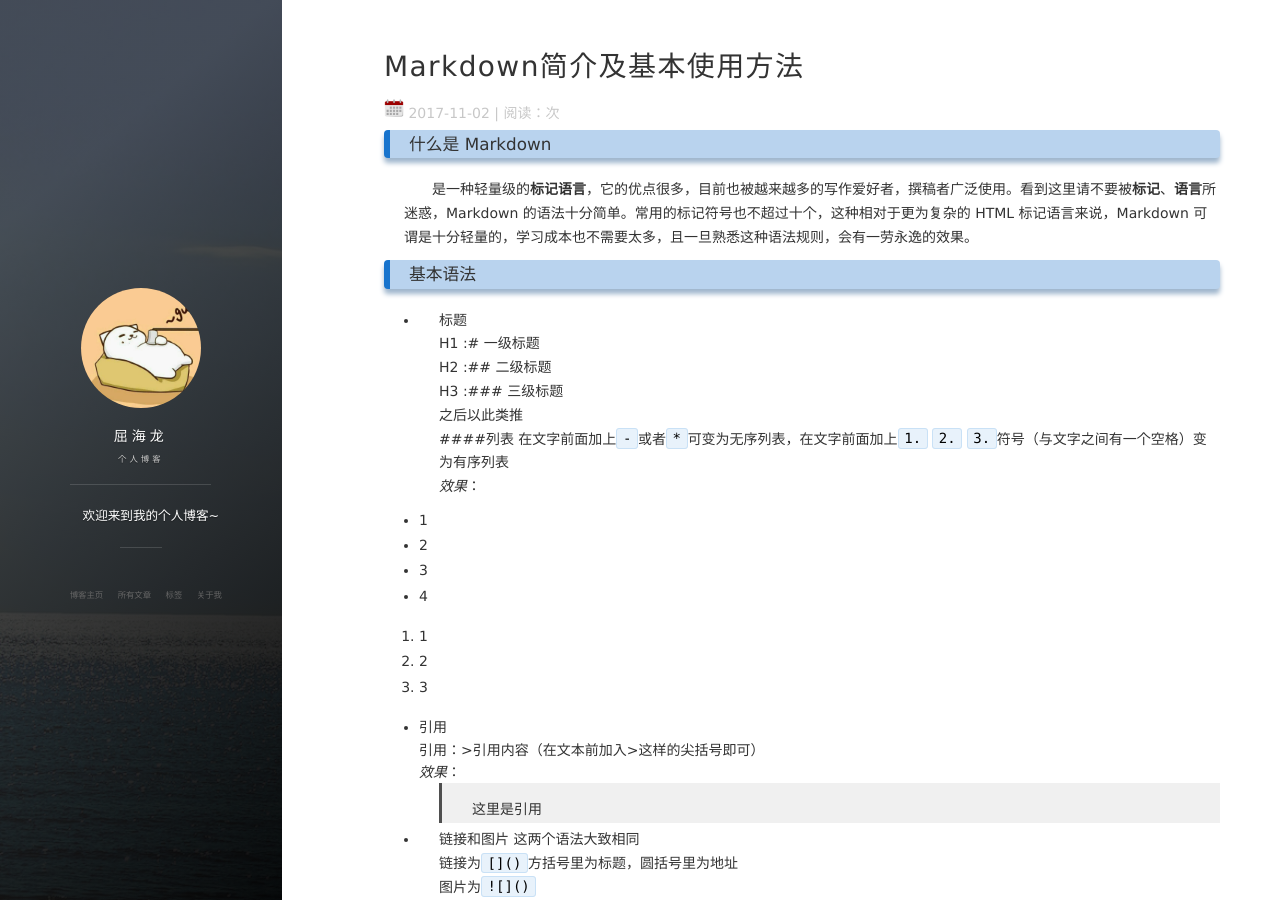
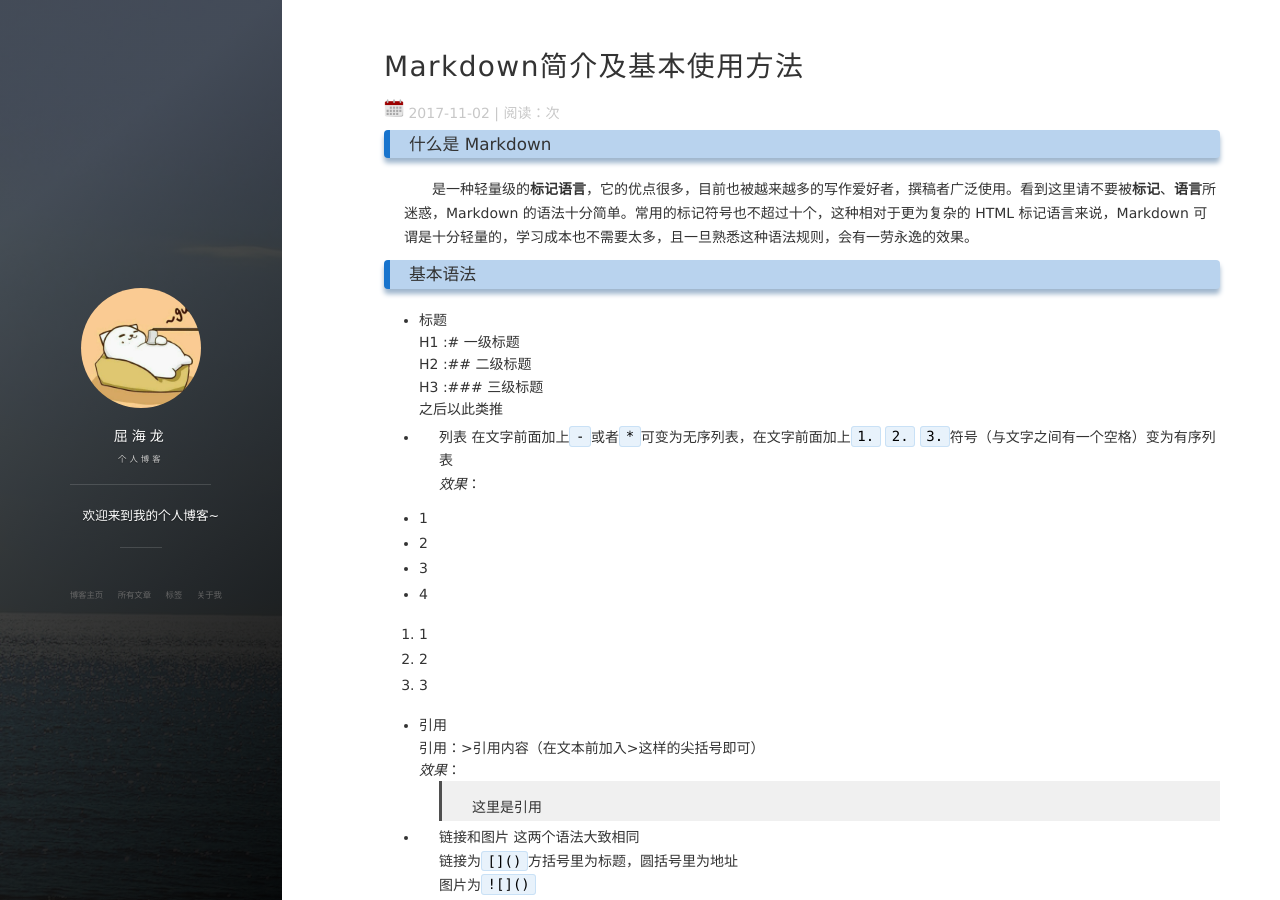
Before and after one commit to quhailong/quhailong.github.io, a Jekyll site: the page built from _posts/2017-11-02-markdownTool.md, in a window 1280 px wide and 900 px high. Built offline with Jekyll 4.4.1, drawn with Linux system fonts in a browser that asks for light colours; nearby versions of some CDN libraries; comment, search, counter and statistics services are not loaded.

```diff
--- a/_posts/2017-11-02-markdownTool.md
+++ b/_posts/2017-11-02-markdownTool.md
@@ -16,7 +16,7 @@ H1 :# 一级标题
 H2 :## 二级标题
 H3 :### 三级标题
 之后以此类推
-####列表
+* 列表
 在文字前面加上`-`或者`*`可变为无序列表，在文字前面加上`1.` `2.` `3.`符号（与文字之间有一个空格）变为有序列表
 *效果*：
 
```
